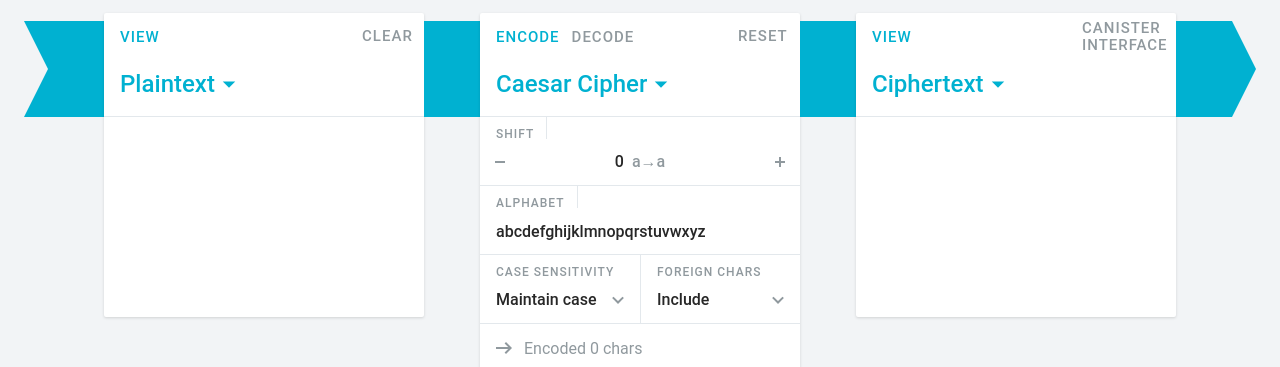
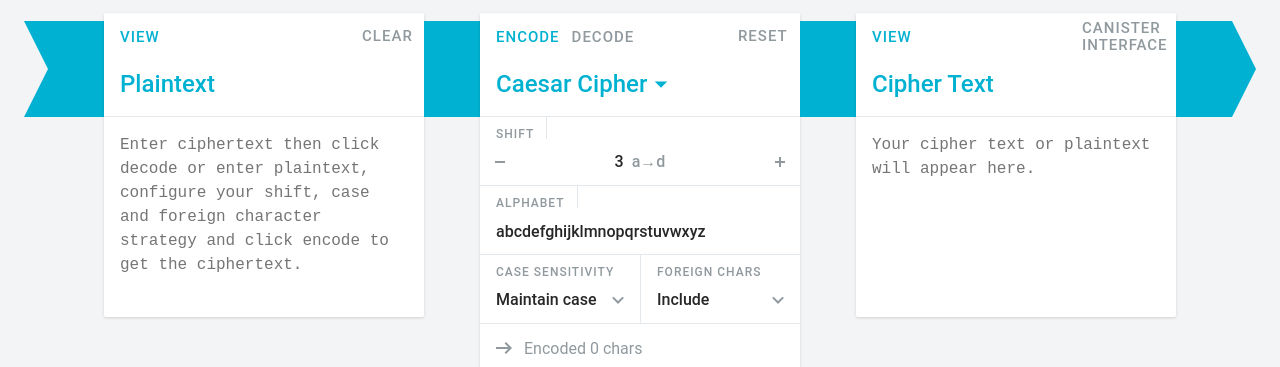
Before and after one commit to Demali-876/caesarcipher, a SvelteKit app in the folder src/caesarcipher_frontend/: page / in a window 1280 px wide. Shown: the part 131-498 px from the top of the page. Built offline with nearby package versions, Linux system fonts and the light colour scheme.

Commit message:
Clean Up

```diff
--- a/src/caesarcipher_frontend/src/routes/+page.svelte
+++ b/src/caesarcipher_frontend/src/routes/+page.svelte
@@ -5,7 +5,7 @@
 
   let utf8Mode = false;
   let message = '';
-  let shift = 0;
+  let shift = 3;
   let foreignChar = { Exclude: null };
   let sensitivity = { Ignore: null };
   let output = '';
@@ -51,9 +51,8 @@
   }
 
   function resetControl() {
+    utf8Mode = false;
     shift = 0;
-    foreignChar = { Include: null };
-    sensitivity = { MaintainCase: null };
   }
 
   function preprocessMessage() {
@@ -63,18 +62,28 @@
   }
 
   async function encodeMessageUnified() {
+    try {
         if (utf8Mode) {
             await encodeUTF8Message();
         } else {
             await encodeMessage();
         }
+    } catch (error) {
+        console.error('Unified encoding error:', error);
+        output = 'Failed to encode message in unified function.';
+    }
   }
 
   async function decodeMessageUnified() {
+    try {
         if (utf8Mode) {
-      await decodeInput(); // Corrected to ensure proper usage
+            await decodeInput();
         } else {
             await decodeMessage();
+        }
+    } catch (error) {
+        console.error('Unified decoding error:', error);
+        output = 'Failed to decode message in unified function.';
     }
   }
 
@@ -164,10 +173,8 @@ async function decodeUTF8Message(uint8Array) {
               </li>
             </ul>
             <button class="brick__title">
-              <h3 class="brick__title-inner">{utf8Mode ? 'Blob' : 'Plaintext'}</h3>
-              <div class="brick__title-caret">
-                <svg xmlns="http://www.w3.org/2000/svg" viewBox="0 0 16 16"><path d="M3 6l5 5 5-5z"></path></svg>
-              </div>
+              <h3 class="brick__title-inner">{utf8Mode ? 'Text/Blob' : 'Plaintext'}</h3>
+
             </button>
             <button class="brick__btn-menu brick__action" on:click={clearMessage}>
             Clear
@@ -176,7 +183,7 @@ async function decodeUTF8Message(uint8Array) {
             <div class="brick__settings">
               <div class="form"></div>
             </div><div class="brick__content">
-              <textarea class="viewer-text__textarea" aria-label="Content" spellcheck="false" style="height: 200px;"bind:value={message}></textarea>
+              <textarea class="viewer-text__textarea" aria-label="Content" spellcheck="false" style="height: 200px;"bind:value={message} placeholder={utf8Mode ? 'Enter plaintext then click encode or enter a blob example: "104,101,108,108,111" and click decode to get the text.' : 'Enter ciphertext then click decode or enter plaintext, configure your shift, case and foreign character strategy and click encode to get the ciphertext.'}></textarea>
             </div>
             <footer class="brick__status brick__status--hidden">
               <div class="brick__status-icon"></div>
@@ -257,6 +264,7 @@ async function decodeUTF8Message(uint8Array) {
                 <svg xmlns="http://www.w3.org/2000/svg" viewBox="0 0 16 16"><path d="M16 7H3.83l3.58-3.59L6 2 0 8l6 6 1.41-1.41L3.83 9H16z"></path></svg>
               </div>
               <div class="brick__status-message">Encoded {encodedChars} chars</div>
+
             </footer>
           </div>
         </div>
@@ -269,10 +277,7 @@ async function decodeUTF8Message(uint8Array) {
                   <span class="brick__action brick__action--active">View</span>
                 </li>
               </ul>
-              <button class="brick__title"><h3 class="brick__title-inner">Ciphertext</h3>
-                <div class="brick__title-caret">
-                  <svg xmlns="http://www.w3.org/2000/svg" viewBox="0 0 16 16"><path d="M3 6l5 5 5-5z"></path></svg>
-                </div>
+              <button class="brick__title"><h3 class="brick__title-inner">{utf8Mode ? 'Decoded Text/Blob' : 'Cipher Text'}</h3>
               </button>
               <button class="brick__btn-menu-canister brick__action ">
                 Canister Interface</button>
@@ -281,7 +286,7 @@ async function decodeUTF8Message(uint8Array) {
               <div class="form"></div>
             </div>
             <div class="brick__content">
-              <textarea class="viewer-text__textarea" aria-label="Content" spellcheck="false" style="height: 200px;">{output}</textarea>
+              <textarea class="viewer-text__textarea" aria-label="Content" spellcheck="false" style="height: 200px;" placeholder={utf8Mode ? 'Your encoded blob or decoded text will appear here.' : 'Your cipher text or plaintext will appear here.'}>{output}</textarea>
             </div>
             <footer class="brick__status brick__status--hidden">
               <div class="brick__status-icon"></div>
@@ -306,17 +311,17 @@ async function decodeUTF8Message(uint8Array) {
           </div>
         <ul class="pipe__link-list link-list">
           <li class="link-list__item">
-              <a class="link-list__link" href="https://oajhk-xaaaa-aaaap-qca7a-cai.icp0.io/">
+            <a class="link-list__link" href="https://oajhk-xaaaa-aaaap-qca7a-cai.icp0.io/" target="_blank" rel="noopener noreferrer">
               Creator
             </a>
           </li>
           <li class="link-list__item">
-              <a class="link-list__link" href="https://twitter.com/demali_icp">
+            <a class="link-list__link" href="https://twitter.com/demali_icp" target="_blank" rel="noopener noreferrer">
               Twitter
             </a>
           </li>
           <li class="link-list__item">
-              <a class="link-list__link" href="https://internetcomputer.org/docs/current/motoko/main/base/Text#value-encodeutf8">
+            <a class="link-list__link" href="https://internetcomputer.org/docs/current/motoko/main/base/Text#value-encodeutf8" target="_blank" rel="noopener noreferrer">
               UTF-8 Encoding
             </a>
           </li>
```
Lines whose indentation alone changed are shown as unchanged.
